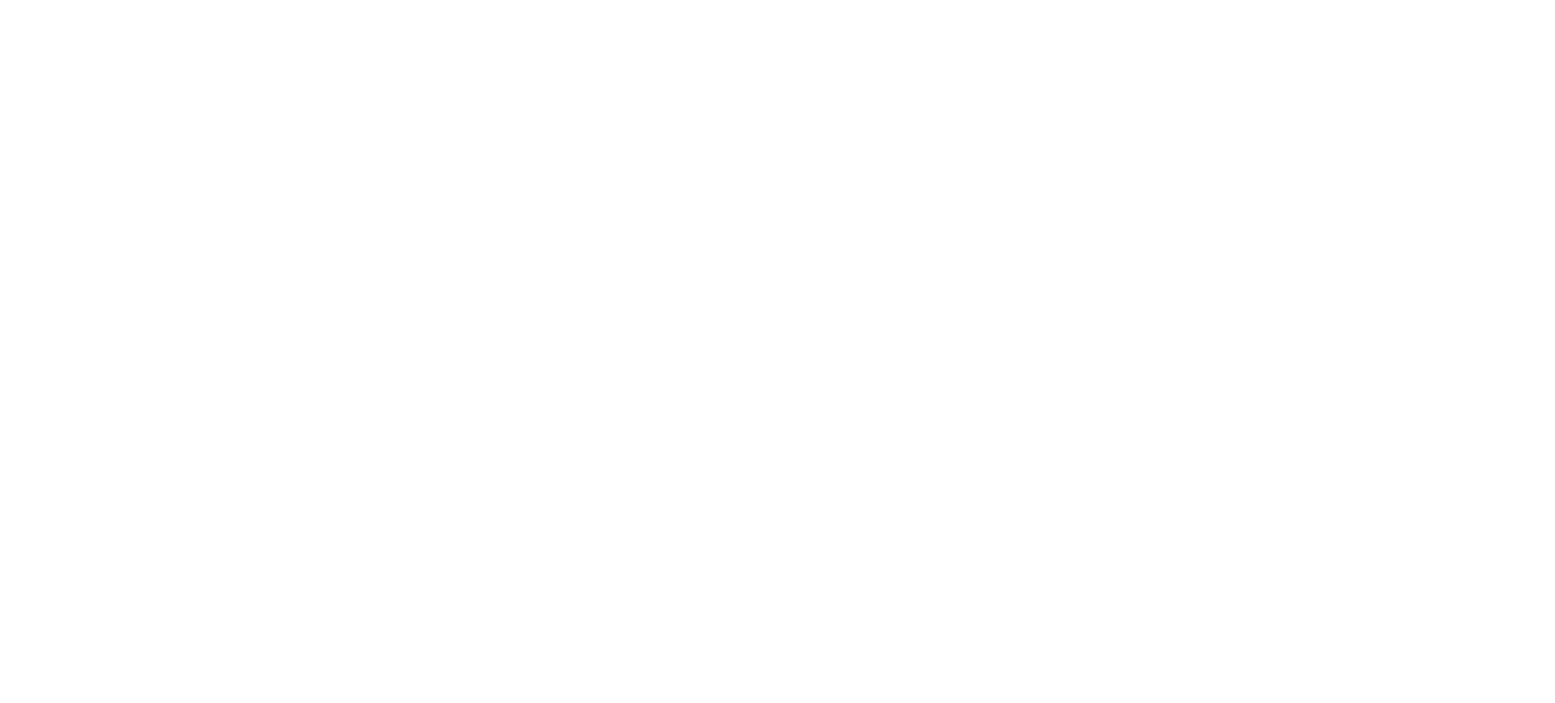
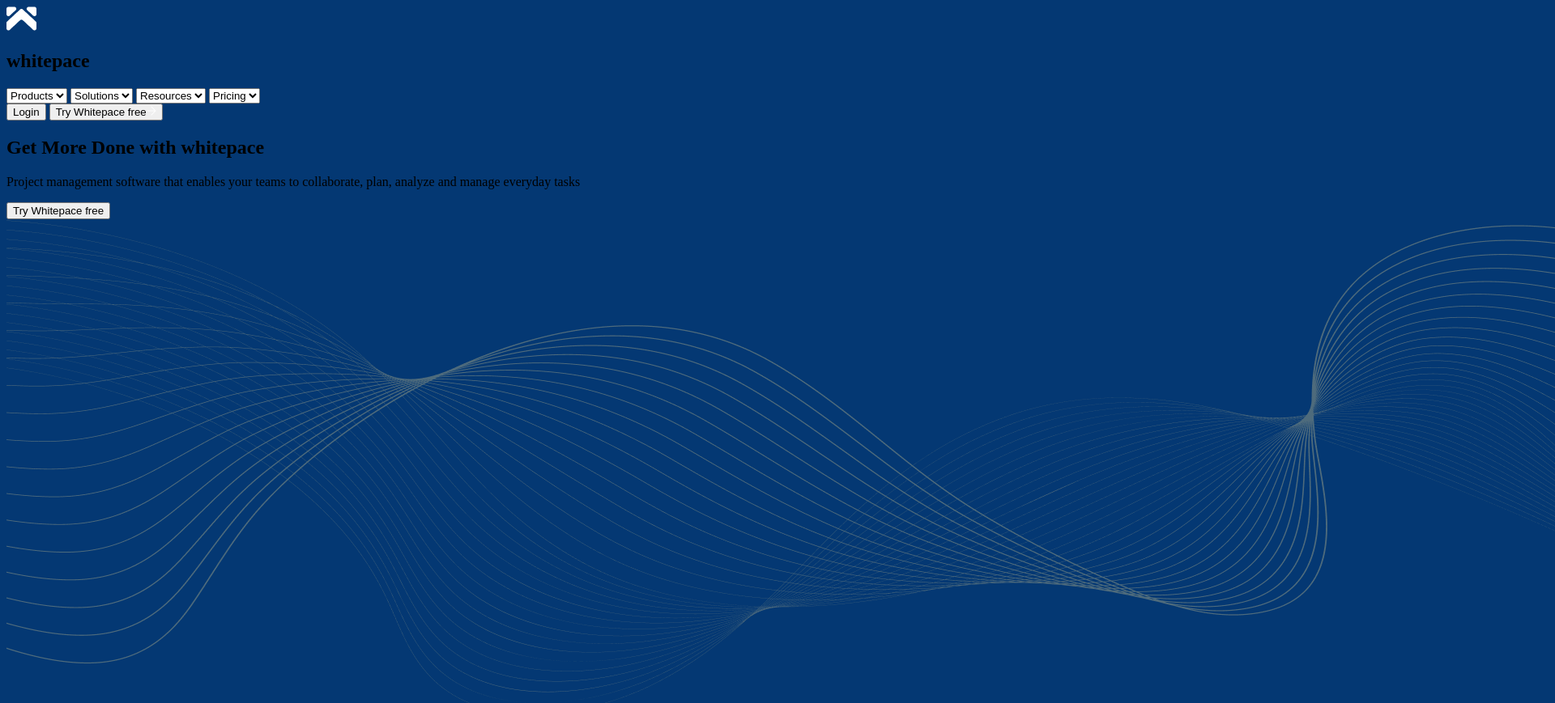
Before and after one commit to cleytonxsilva/ProvaHTML_e_CSS, a plain HTML site: page index.html in a window 1280 px wide. Shown: the top 869 px of the page at 81% size, 1920 px wide, since content can reach past the window. Before the commit the page ends 800 px from the top, so only its background shows below. Drawn offline with Linux system fonts and the light colour scheme.

Commit message:
check_html

```diff
--- a/index.css
+++ b/index.css
@@ -0,0 +1,3 @@
+body{
+    background: #043873;
+}
--- a/index.html
+++ b/index.html
@@ -1,14 +1,76 @@
 <!DOCTYPE html>
 <html lang="en">
+
 <head>
     <meta charset="UTF-8">
     <meta http-equiv="X-UA-Compatible" content="IE=edge">
     <meta name="viewport" content="width=device-width, initial-scale=1.0">
     <title>entrega_final</title>
+    <link rel="stylesheet" href="index.css">
 </head>
+
 <body>
-    <header></header>
-    <main></main>
-    <footer></footer>
+    <header>
+        <img src="/img/logo.png" alt="imagem_logo">
+        <h2>whitepace</h2>
+        <nav>
+            <select name="Products" id="Products">Products
+                <option value="Products">Products</option>
+            </select>
+
+            <select name="Solutions" id="Solutions">Solutions
+                <option value="Solutions">Solutions</option>
+            </select>
+
+            <select name="Resources" id="Resources">Resources
+                <option value="Resources">Resources</option>
+            </select>
+
+            <select name="Pricing" id="Pricing">Pricing
+                <option value="Pricing">Pricing</option>
+            </select>
+
+        </nav>
+        <button>Login</button>
+        <button>Try Whitepace free<img src="/img/setaicon.png" alt="setaicon">
+        </button>
+    </header>
+
+    <main>
+        <section class="home">
+            <h2>Get More Done with whitepace</h2>
+            <p>Project management software that enables your teams to collaborate, plan, analyze and manage everyday
+                tasks
+            </p>
+            <button>Try Whitepace free</button>
+            <source media="(min-width:1920px)" srcset="img/background1">
+            <source media="(max-width:1080x)" srcset="img/background1">
+            <img src="img/background1.png" alt="background1">
+            </picture>
+        </section>
+
+        <section class="work_page">
+            <picture>
+                <source media="(min-width:1920px)" srcset="img/background2">
+                <source media="(max-width:1080x)" srcset="img/background2">
+                <img src="img/background2.png" alt="background2">
+            </picture>
+            <h1>Work together</h1>
+            <p>With whitepace, share your notes with your colleagues and collaborate on them.
+                You can also publish a note to the internet and share the URL with others.
+            </p>
+            <button>Try it now <img src="/img/setaicon.png" alt="setaicon"></button>
+        </section>
+    </main>
+    <footer>
+        <p>Terms & privacy</p>
+        <p>Security</p>
+        <p>Status</p>
+        <p>©2021 Whitepace LLC.</p>
+        <img src="/img/facebookicon.png" alt="facebookicon">
+        <img src="/img/twittericon.png" alt="twittericon">
+        <img src="/img/linkedinicon.png" alt="linkedinicon">
+    </footer>
 </body>
+
 </html>
```
Also changed, not shown: img/setaicon.png (added).
